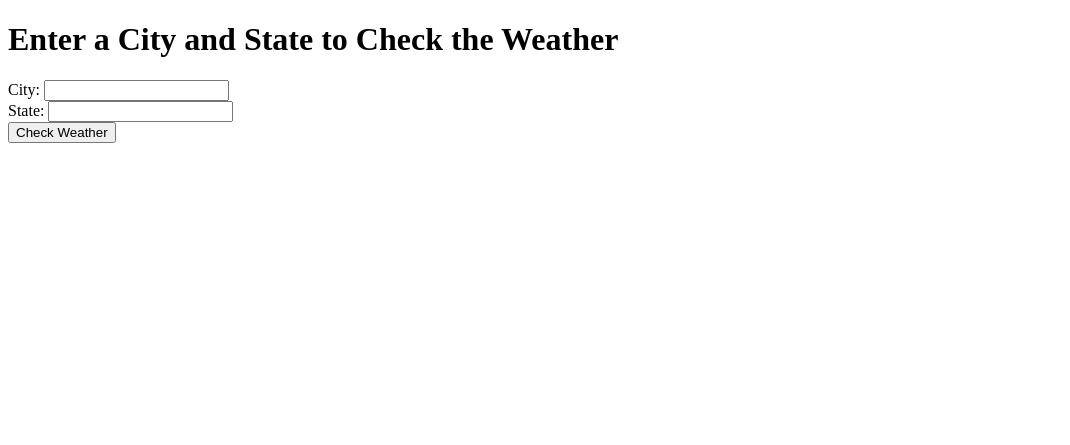
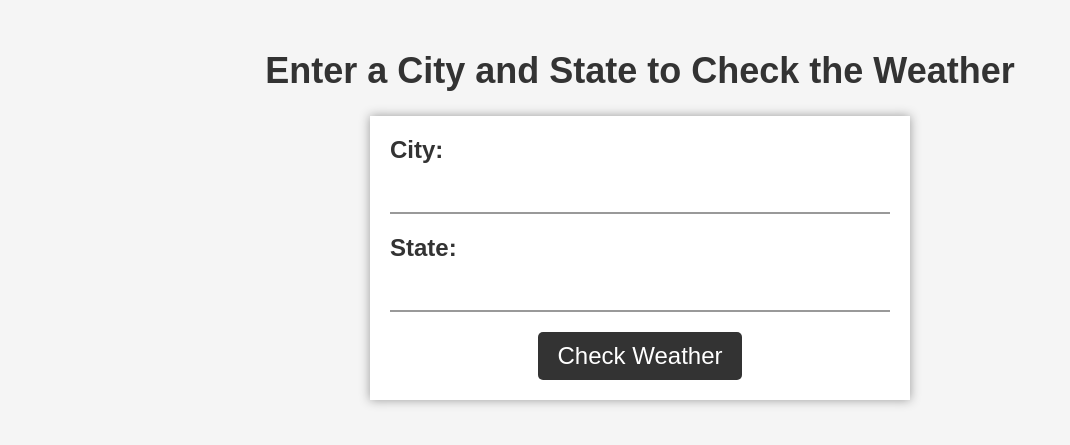
Before and after one commit to weebaymodz/weather_api_Flask, a Flask app: page / in a window 1280 px wide. Shown: the top 445 px of the page, without its empty margins (0-1070 px from the left). Run offline with Flask 2, Linux system fonts and the light colour scheme.

Commit message:
updated index.html with styling

```diff
--- a/templates/index.html
+++ b/templates/index.html
@@ -2,6 +2,60 @@
 <html>
 <head>
     <title>Weather App</title>
+    <style>
+        body {
+            background-color: #f5f5f5;
+            font-family: Arial, sans-serif;
+            color: #333;
+            text-align: center;
+        }
+
+        h1 {
+            font-size: 36px;
+            margin-top: 50px;
+        }
+
+        form {
+            max-width: 500px;
+            margin: 0 auto;
+            padding: 20px;
+            background-color: #fff;
+            box-shadow: 0px 0px 10px #999;
+        }
+
+        label {
+            display: block;
+            margin-bottom: 10px;
+            font-size: 24px;
+            font-weight: bold;
+            text-align: left;
+        }
+
+        input[type="text"] {
+            font-size: 24px;
+            padding: 5px;
+            width: 100%;
+            box-sizing: border-box;
+            border: none;
+            border-bottom: 2px solid #999;
+            margin-bottom: 20px;
+        }
+
+        input[type="submit"] {
+            font-size: 24px;
+            padding: 10px 20px;
+            background-color: #333;
+            color: #fff;
+            border: none;
+            border-radius: 5px;
+            cursor: pointer;
+            transition: background-color 0.3s ease-in-out;
+        }
+
+        input[type="submit"]:hover {
+            background-color: #555;
+        }
+    </style>
 </head>
 <body>
     <h1>Enter a City and State to Check the Weather</h1>
```
